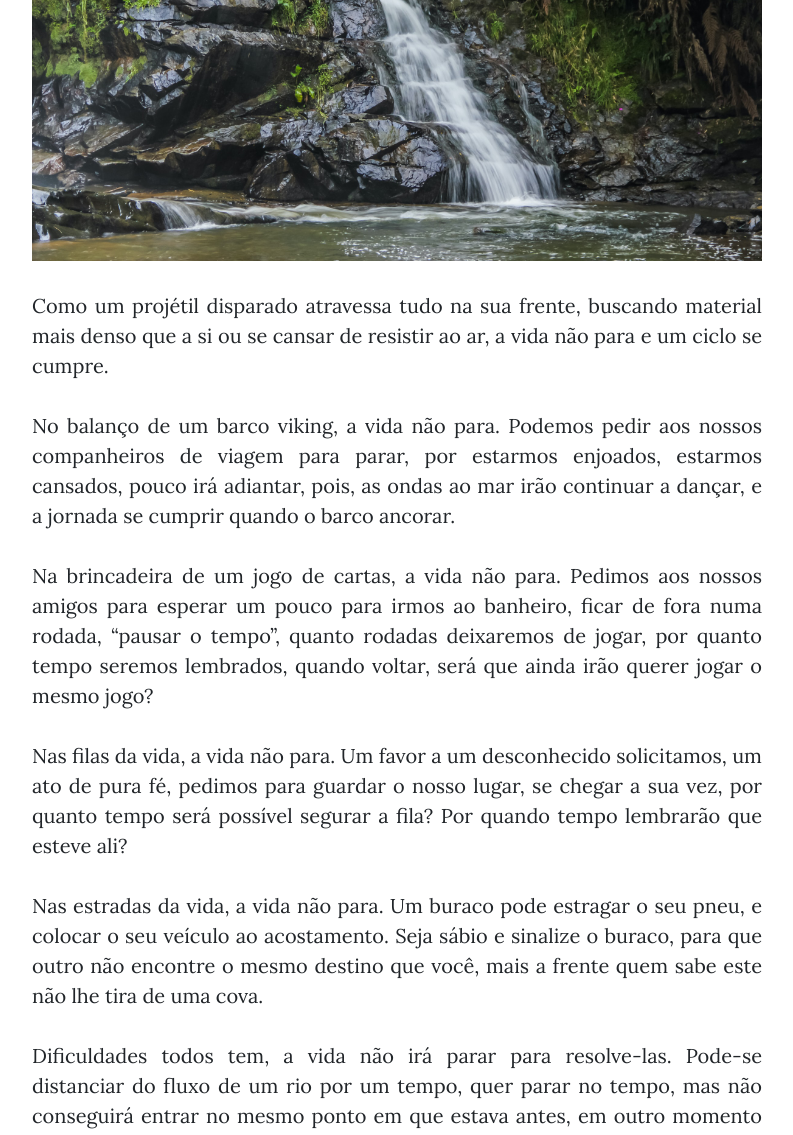
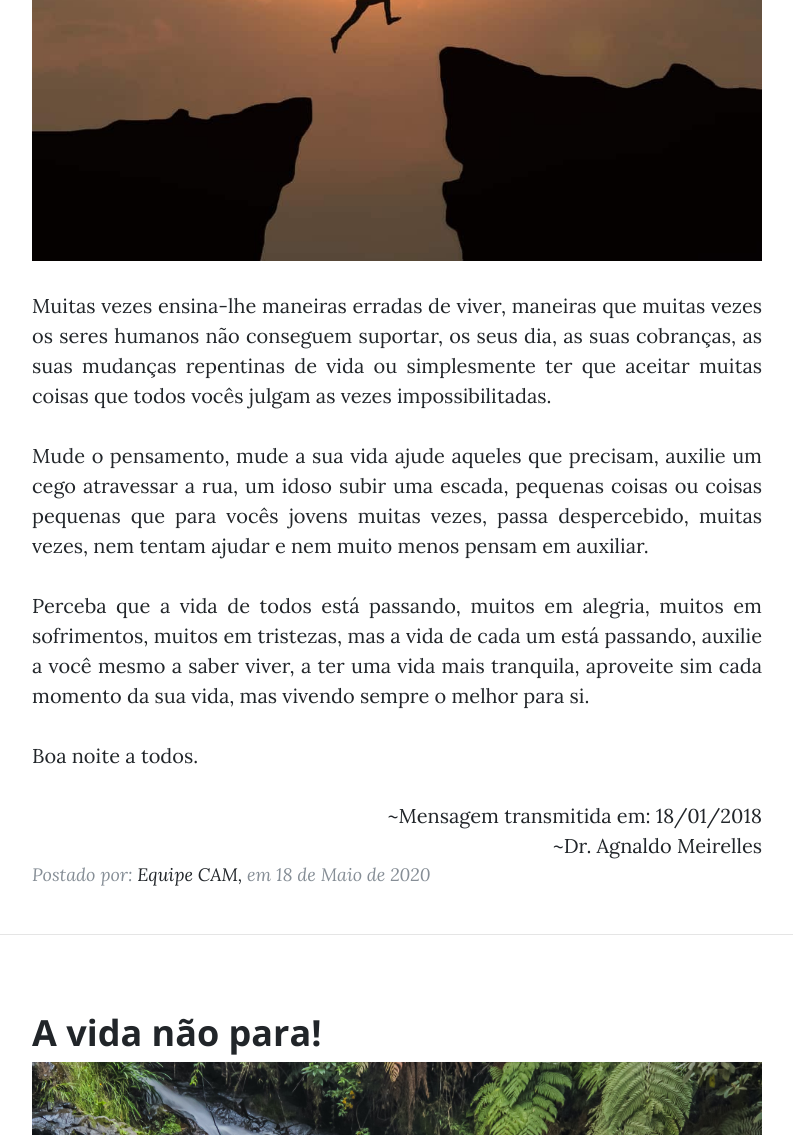
Before and after one commit to alexrese/cam, a website: page basic/post.html in a window 1280 px wide. Shown: the part 981-2116 px from the top of the page, without its empty margins (243-1036 px from the left). Drawn offline with nearby package versions, Linux system fonts and the light colour scheme.

Commit message:
mensagem sobre a vida

```diff
--- a/basic/post.html
+++ b/basic/post.html
@@ -82,7 +82,50 @@
     </div>
   </header>
 
+  <!-- Post Content -->
+  <article>
+    <div class="container">
+      <div class="row">
+        <div class="col-lg-8 col-md-10 mx-auto">
+          <h2 class="section-heading">A vida</h2>
 
+          <a href="#">
+            <img class="img-fluid" src="../img/maio2020/a_vida.jpg"
+              alt="Imagem de uma pessoa pulando uma montanha ao fim do dia">
+          </a>
+          <p></p>
+          <p class="text-justify">
+            Muitas vezes ensina-lhe maneiras erradas de viver, maneiras que muitas vezes os seres
+            humanos não conseguem suportar, os seus dia, as suas cobranças, as suas mudanças repentinas de vida ou
+            simplesmente ter que aceitar muitas coisas que todos vocês julgam as vezes impossibilitadas.
+          </p>
+          <p class="text-justify">
+            Mude o pensamento, mude a sua vida ajude aqueles que precisam, auxilie um cego atravessar a rua, um idoso
+            subir uma escada, pequenas coisas ou coisas pequenas que para vocês jovens muitas vezes, passa despercebido,
+            muitas vezes, nem tentam ajudar e nem muito menos pensam em auxiliar.
+          </p>
+          <p class="text-justify">
+            Perceba que a vida de todos está passando, muitos em alegria, muitos em sofrimentos, muitos em tristezas,
+            mas a vida de cada um está passando, auxilie a você mesmo a saber viver, a ter uma vida mais tranquila,
+            aproveite sim cada momento da sua vida, mas vivendo sempre o melhor para si.
+          </p>
+
+          <p class="text-justify text-margin-none">Boa noite a todos.</p>
+          <p></p>
+          <p class="text-right text-margin-none">~Mensagem transmitida em: 18/01/2018</p>
+          <p class="text-right text-margin-none">~Dr. Agnaldo Meirelles</p>
+
+          <div class="post-preview">
+            <p class="post-meta">Postado por:
+              <a href="#">Equipe CAM,</a>
+              em 18 de Maio de 2020</p>
+          </div>
+        </div>
+      </div>
+    </div>
+  </article>
+
+  <hr>
   <!-- Post Content -->
   <article>
     <div class="container">
```
Also changed, not shown: img/maio2020/a_vida.jpg (added).
